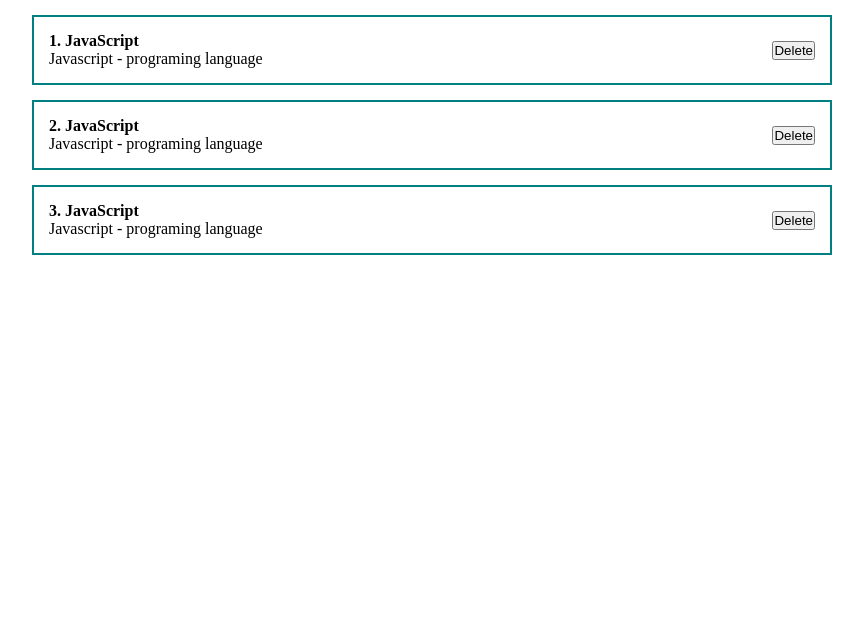
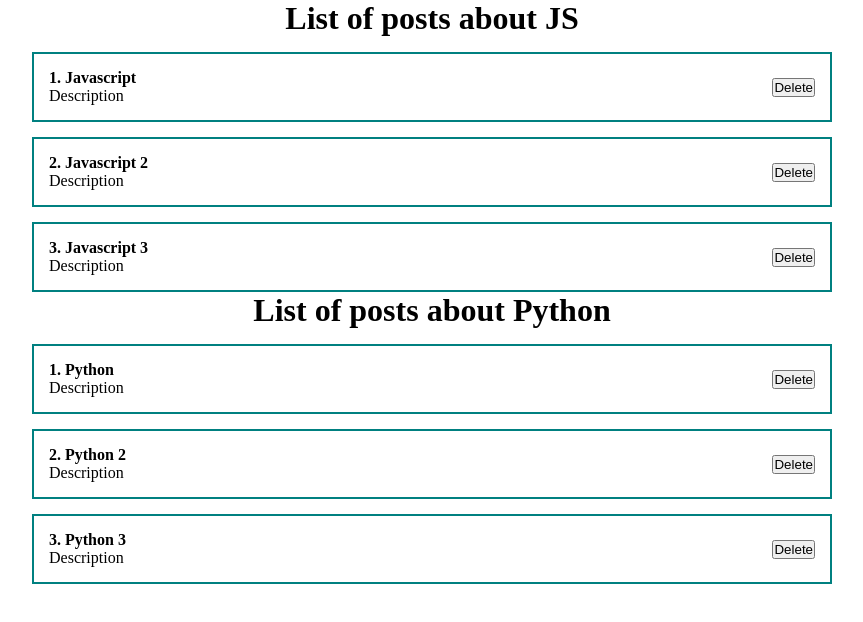
Before and after one commit to Dmytro27Ind/react-course, a React (Create React App) app: page / in a window 1280 px wide. Shown: the top 622 px of the page, without its empty margins (208-1071 px from the left). Built offline with nearby package versions, Linux system fonts and the light colour scheme.

Commit message:
PostList component

```diff
--- a/src/App.js
+++ b/src/App.js
@@ -1,7 +1,7 @@
 import React, { useState } from "react";
-import ClassCounter from "./components/ClassCounter";
-import Counter from "./components/Counter";
-import PostItem from "./components/PostItem";
+// import ClassCounter from "./components/ClassCounter";
+// import Counter from "./components/Counter";
+import PostList from "./components/PostList";
 import './styles/App.css'
 
 function App() {
@@ -35,14 +35,23 @@
   //   <ClassCounter/>
   // </div>;
 
+  const [posts, setPosts] = useState([
+    {id: 1, title: 'Javascript', body: 'Description'},
+    {id: 2, title: 'Javascript 2', body: 'Description'},
+    {id: 3, title: 'Javascript 3', body: 'Description'},
+  ])
 
+  const [posts2, setPosts2] = useState([
+    {id: 1, title: 'Python', body: 'Description'},
+    {id: 2, title: 'Python 2', body: 'Description'},
+    {id: 3, title: 'Python 3', body: 'Description'},
+  ])
 
   return (
     // appOne;
     <div className="App">
-      <PostItem post={{id: 1, title: 'JavaScript', body: 'Javascript - programing language'}}/>
-      <PostItem post={{id: 2, title: 'JavaScript', body: 'Javascript - programing language'}}/>
-      <PostItem post={{id: 3, title: 'JavaScript', body: 'Javascript - programing language'}}/>
+      <PostList posts={posts} title="List of posts about JS"/>
+      <PostList posts={posts2} title="List of posts about Python"/>
     </div>
   );
 }
--- /dev/null
+++ b/src/components/PostList.jsx
@@ -0,0 +1,15 @@
+import React from 'react';
+import PostItem from './PostItem';
+
+function PostList({posts, title}) {
+    return (
+        <div>
+            <h1 style={{textAlign: 'center'}}>{title}</h1>
+            {posts.map(post =>
+                <PostItem post={post} key={post.id}/>
+            )}
+        </div>
+    );
+}
+
+export default PostList;
```
